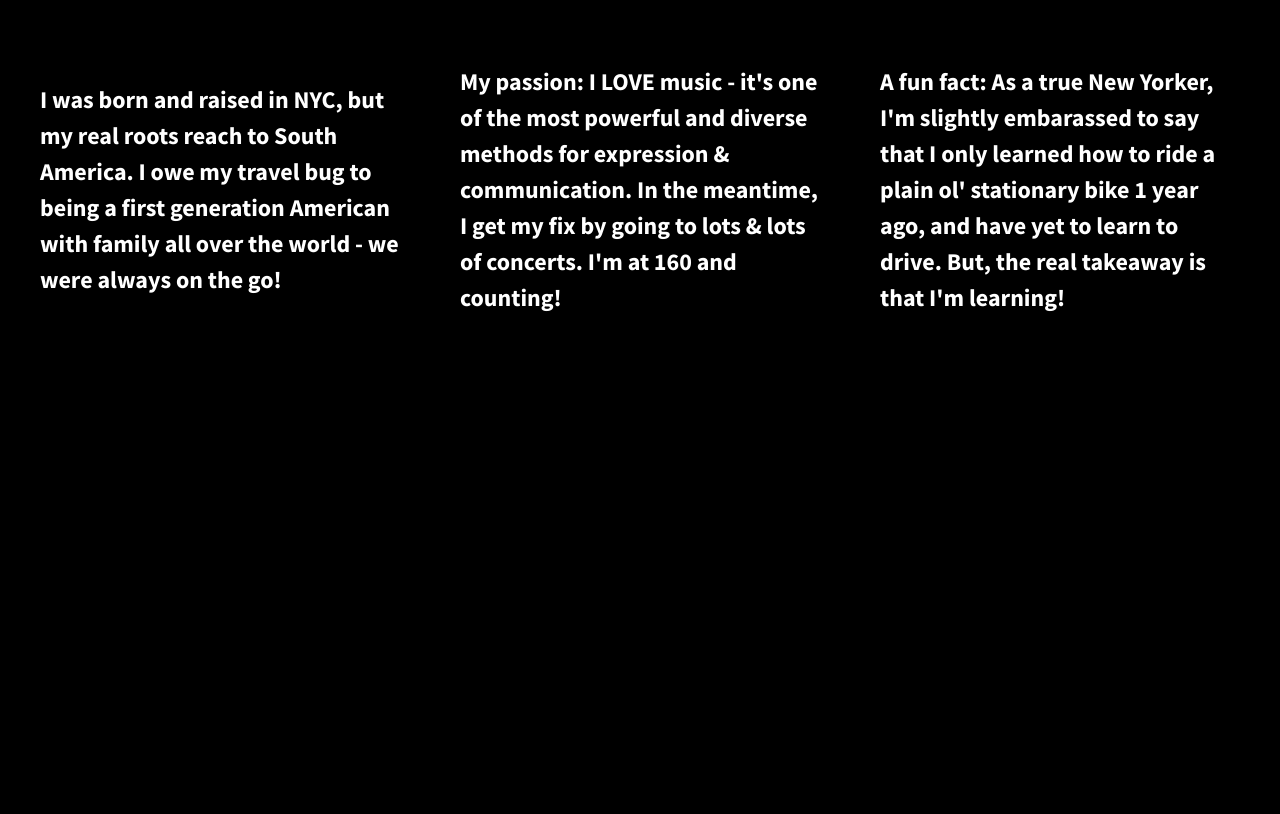
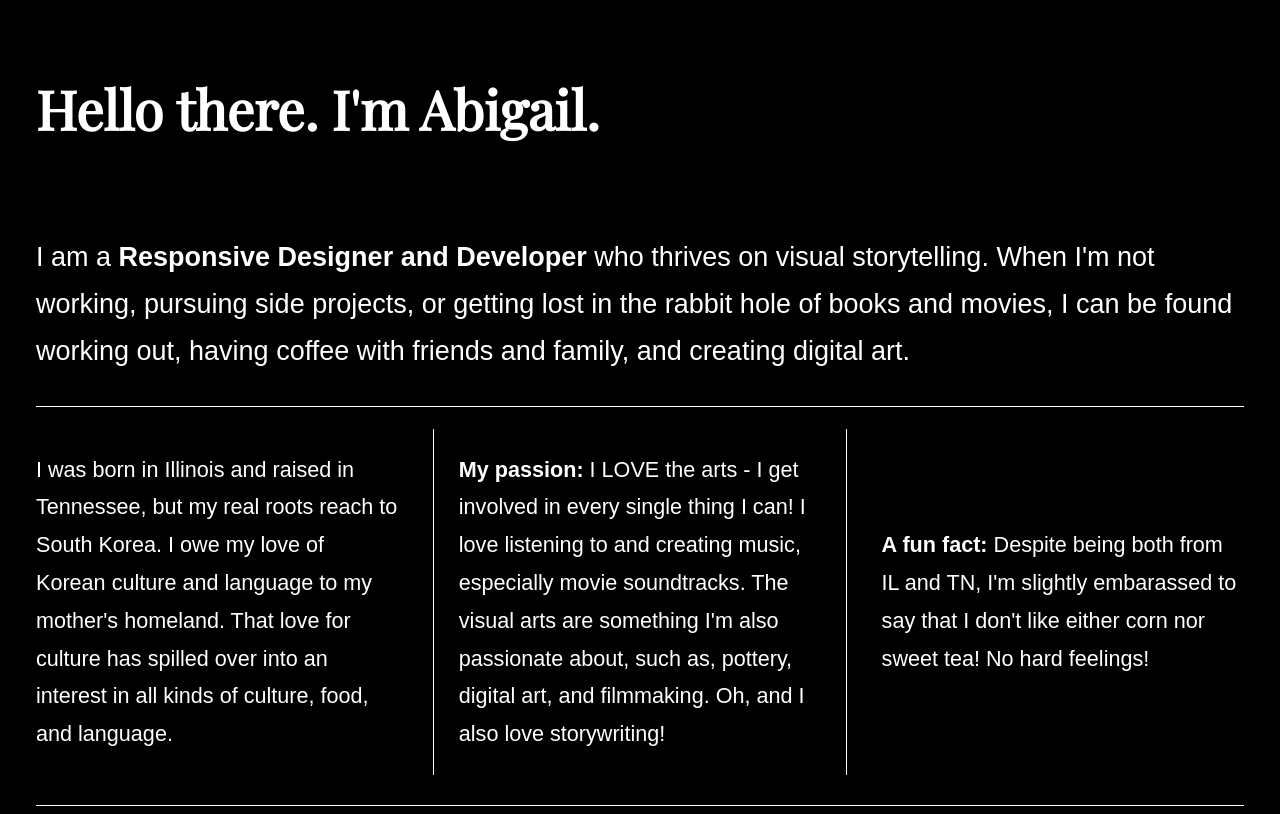
Before and after one commit to Abigail-Carey/three-divs-flexbox, a plain HTML site: page index.html in a window 1280 px wide. Drawn offline with nearby package versions, Linux system fonts and the light colour scheme.

Commit message:
Added personalized content to index.html

```diff
--- a/css/main.css
+++ b/css/main.css
@@ -103,14 +103,36 @@ html {
 }
 
 body {
-  font-family: 'Source Sans Pro', sans-serif;
+  font-family: 'Source Sans', sans-serif;
   padding: 2em;
-  font-size: 1.25em;
+  font-size: 1.125em;
+  font-weight:400;
   height: 100%;
 }
 
-.wrapper {
+.name h1 {
+  color: #fff;
+  font-family: 'Playfair Display', serif;
+  font-size: 3em;
+  padding: 0 0 50px 0;
+}
+
+.summary h2 {
+  color: #fff;
+  font-family: 'Source Sans', sans-serif;
+  font-size: 1.5em;
+  font-weight:400;
+  border-bottom: 1px solid #fff;
+  line-height: 1.75em;
+  padding-bottom: 30px;
+}
+.summary h2 span {
+  font-weight: 700;
+}
+.about-me {
   /*add display:flex and set justify-content to space-between*/
+  border-bottom: 1px solid #fff;
+  padding-bottom: 30px;
   font-weight: 700;
   display: flex;
   flex-flow: row wrap;
@@ -120,8 +142,9 @@ body {
 .div-1, .div-2, .div-3 {
   /*give the divs a width of 30%, add display:flex, set justify-content and align-items to center*/
   color: #fff;
-  line-height: 1.5em;
+  line-height: 1.75em;
   font-size: 1.2em;
+  font-weight: 400;
   background-color: #000000;
   height: auto;
   width: 30%;
@@ -130,7 +153,16 @@ body {
   display: flex;
 }
 
+.div-2 {
+  border-left: 1px solid #fff;
+  border-right: 1px solid #fff;
+  padding: 0 25px;
+}
 
+.div-2 span,
+.div-3 span {
+  font-weight:700;
+}
 
 
 /* ==========================================================================
--- a/index.html
+++ b/index.html
@@ -3,7 +3,7 @@
     <head>
         <meta charset="utf-8">
         <meta http-equiv="x-ua-compatible" content="ie=edge">
-        <title>Make me into a grid!</title>
+        <title>Make you own flexbox site!</title>
         <meta name="description" content="">
         <meta name="viewport" content="width=device-width, initial-scale=1">
 
@@ -14,29 +14,37 @@
         <link rel="stylesheet" href="css/main.css">
         <script src="js/vendor/modernizr-2.8.3.min.js"></script>
         <link href='http://fonts.googleapis.com/css?family=Lora:700' rel='stylesheet' type='text/css'>
-        <link href='http://fonts.googleapis.com/css?family=Source+Sans+Pro:400,700' rel='stylesheet' type='text/css'>
+        <link href="https://fonts.googleapis.com/css2?family=Playfair+Display&display=swap" rel="stylesheet">
+        <link href="https://fonts.googleapis.com/css2?family=Source+Sans+Pro:ital,wght@1,400;1,700&display=swap" rel="stylesheet">
     </head>
     <body>
         <!--[if lt IE 8]>
             <p class="browserupgrade">You are using an <strong>outdated</strong> browser. Please <a href="http://browsehappy.com/">upgrade your browser</a> to improve your experience.</p>
         <![endif]-->
-
-        <section class="wrapper">
+        <section class="name">
+          <h1>Hello there. I'm Abigail.</h1>
+        </section>
+        <section class="summary">
+          <h2>I am a <span>Responsive Designer and Developer</span> who thrives on visual
+                storytelling. When I'm not working, pursuing side projects, or getting
+                lost in the rabbit hole of books and movies, I can be found working out,
+                having coffee with friends and family, and creating digital art.</h2>
+        </section>
+        <section class="about-me">
             <div class="div-1">
-                <p>I was born and raised in NYC, but my real roots reach to South America.
-                    I owe my travel bug to being a first generation American with family
-                    all over the world - we were always on the go! </p>
+                <p>I was born in Illinois and raised in Tennessee, but my real roots reach to South Korea.
+                    I owe my love of Korean culture and language to my mother's homeland. That love for
+                    culture has spilled over into an interest in all kinds of culture, food, and language. </p>
             </div>
             <div class="div-2">
-                <p>My passion: I LOVE music - it's one of the most powerful and diverse
-                    methods for expression & communication. In the meantime, I get my
-                    fix by going to lots & lots of concerts. I'm at 160 and counting! </p>
+                <p><span>My passion:</span> I LOVE the arts - I get involved in every single thing I can!
+                    I love listening to and creating music, especially movie soundtracks. The
+                    visual arts are something I'm also passionate about, such as, pottery, digital art,
+                    and filmmaking. Oh, and I also love storywriting! </p>
             </div>
             <div class="div-3">
-                <p>A fun fact: As a true New Yorker, I'm slightly embarassed to say that
-                    I only learned how to ride a plain ol' stationary bike 1 year ago,
-                    and have yet to learn to drive. But, the real takeaway is that I'm
-                    learning! </p>
+                <p><span>A fun fact:</span> Despite being both from IL and TN, I'm slightly embarassed to say that
+                    I don't like either corn nor sweet tea! No hard feelings! </p>
             </div>
         </section>
 
```
